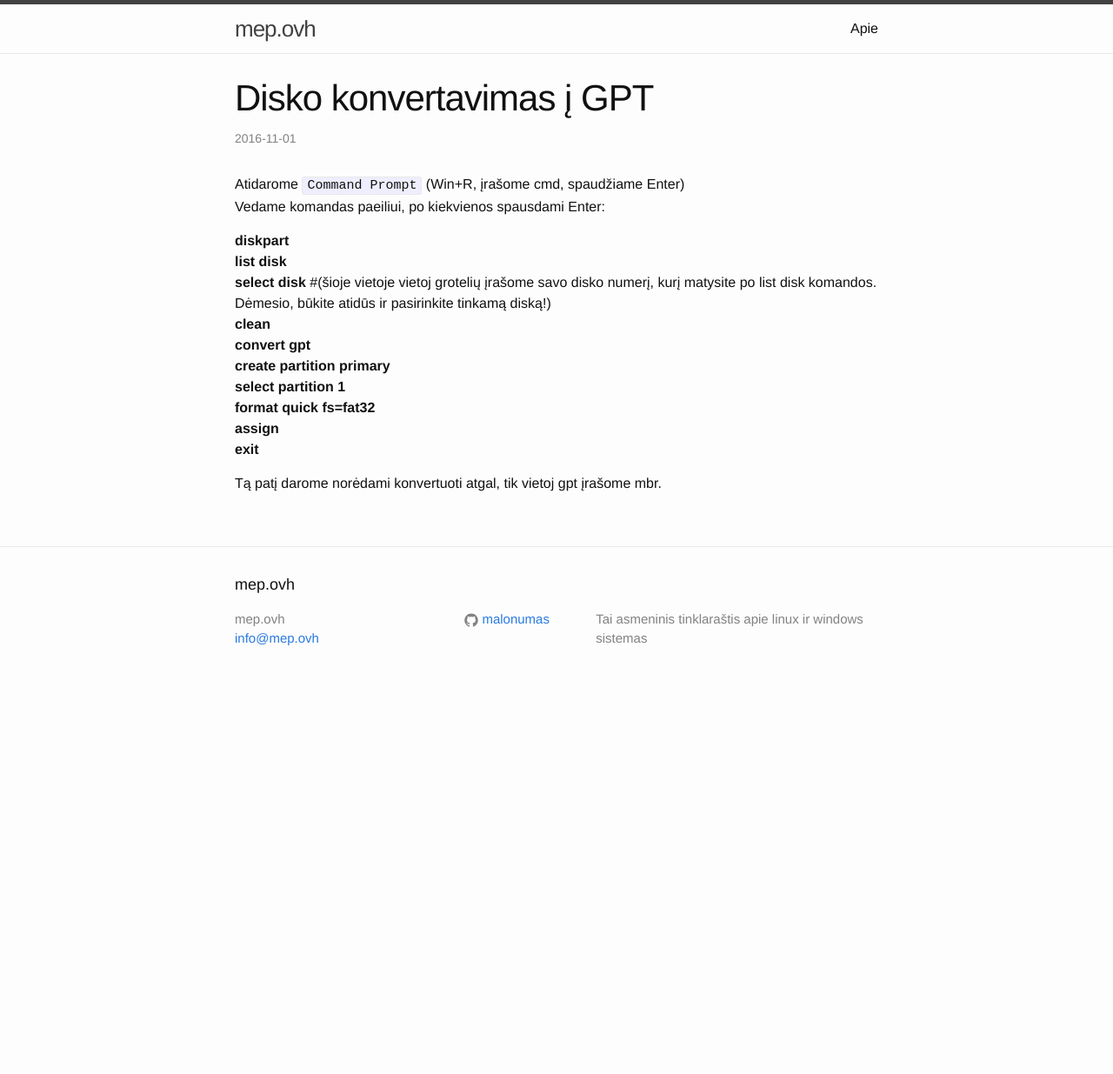
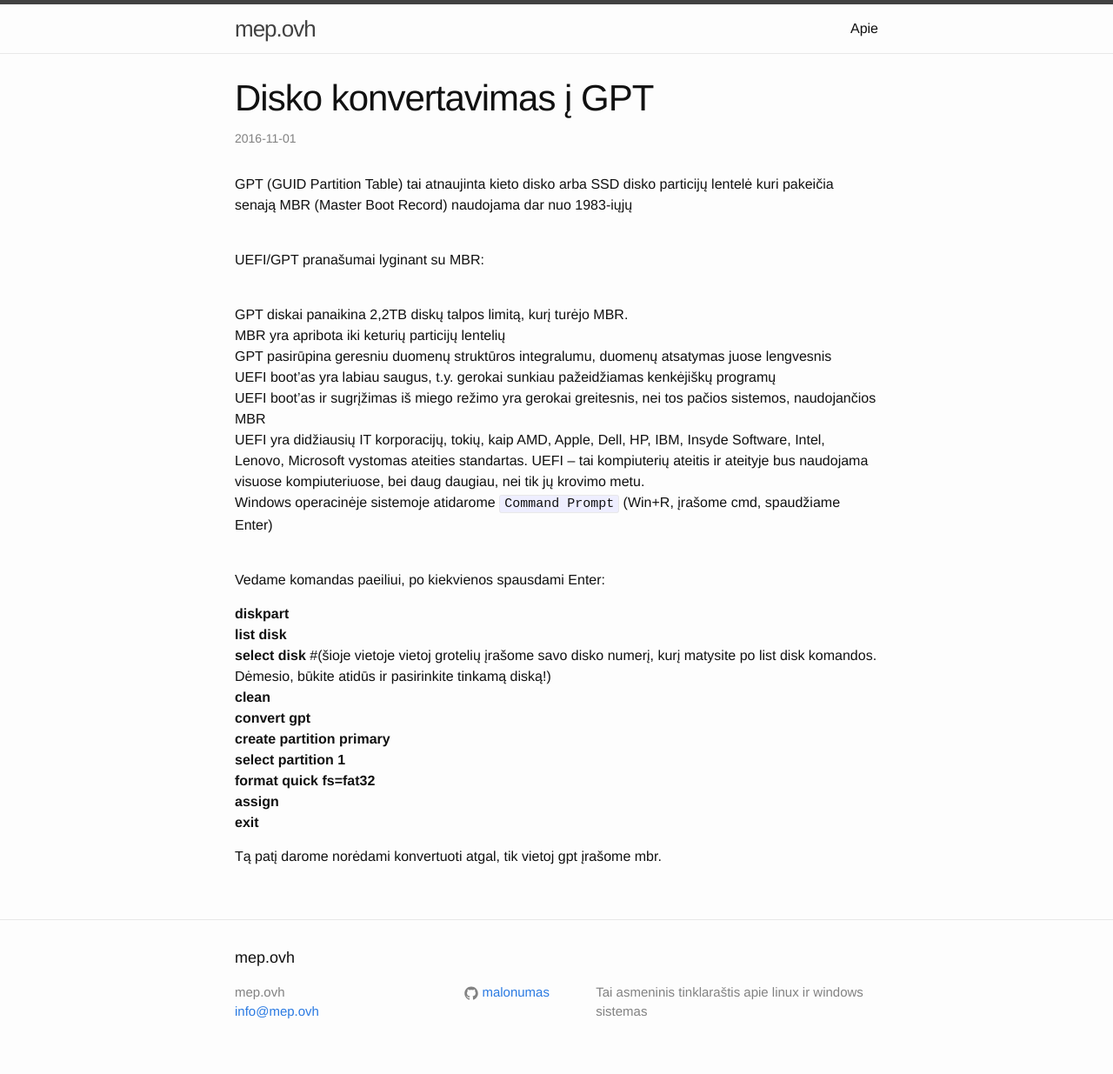
Before and after one commit to malonumas/malonumas.github.io, a Jekyll site: the page built from _posts/2016-11-01-disko-konvertavimas-i-gpt .markdown, in a window 1280 px wide. Shown: the whole page at 87% size. Built offline with Jekyll 4.4.1, drawn with Linux system fonts in a browser that asks for light colours; before the commit the page ends 900 px from its top, so only the background shows below that.

Commit message:
atnaujinimas

```diff
--- a/_posts/2016-11-01-disko-konvertavimas-i-gpt .markdown
+++ b/_posts/2016-11-01-disko-konvertavimas-i-gpt .markdown
@@ -4,7 +4,19 @@ title:  "Disko konvertavimas į GPT"
 date:   2016-11-01 17:29:29 +0300
 categories: windows
 ---
-Atidarome `Command Prompt` (Win+R, įrašome cmd, spaudžiame Enter)
+GPT (GUID Partition Table) tai atnaujinta kieto disko arba SSD disko particijų lentelė kuri pakeičia senają MBR (Master Boot Record) naudojama dar nuo 1983-iųjų
+
+<br>UEFI/GPT pranašumai lyginant su MBR:
+
+<br>GPT diskai panaikina 2,2TB diskų talpos limitą, kurį turėjo MBR.
+<br>MBR yra apribota iki keturių particijų lentelių
+<br>GPT pasirūpina geresniu duomenų struktūros integralumu, duomenų atsatymas juose lengvesnis
+<br>UEFI boot’as yra labiau saugus, t.y. gerokai sunkiau pažeidžiamas kenkėjiškų programų
+<br>UEFI boot’as ir sugrįžimas iš miego režimo yra gerokai greitesnis, nei tos pačios sistemos, naudojančios MBR
+<br>UEFI yra didžiausių IT korporacijų, tokių, kaip AMD, Apple, Dell, HP, IBM, Insyde Software, Intel, Lenovo, Microsoft vystomas ateities standartas. UEFI – tai kompiuterių ateitis ir ateityje bus naudojama visuose kompiuteriuose, bei daug daugiau, nei tik jų krovimo metu.
+<br>
+Windows operacinėje sistemoje atidarome `Command Prompt` (Win+R, įrašome cmd, spaudžiame Enter)
+
 <br>Vedame komandas paeiliui, po kiekvienos spausdami Enter:
 
 
```
